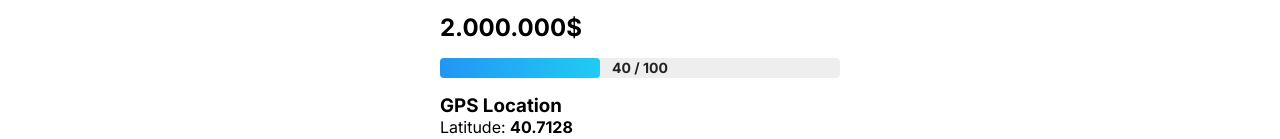
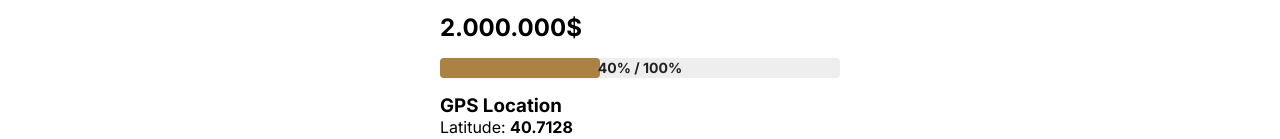
Before and after one commit to RokiTino/towertrader, a Next.js app: page /properties/1 in a window 1280 px wide. Shown: the part 484-623 px from the top of the page. Built offline with nearby package versions, Linux system fonts and the light colour scheme.

Commit message:
Update color of progress bar

```diff
--- a/src/app/properties/[id]/page.tsx
+++ b/src/app/properties/[id]/page.tsx
@@ -91,13 +91,13 @@ function ProgressBar({ value, max }: { value: number, max: number }) {
     <div style={{ margin: '16px 0' }}>
       <div style={{ background: '#eee', borderRadius: 4, height: 20, width: '100%', position: 'relative' }}>
         <div style={{
-          background: 'linear-gradient(90deg, #2196f3, #21cbf3)', width: `${percent}%`,
+          background: 'linear-gradient(90deg, #ac8144, #ac8144)', width: `${percent}%`,
           height: '100%', borderRadius: 4, transition: 'width 0.3s'
         }} />
         <span style={{
           position: 'absolute', left: '50%', top: 0, transform: 'translateX(-50%)',
           color: '#222', fontWeight: 'bold', fontSize: 14, lineHeight: '20px'
-        }}>{value} / {max}</span>
+        }}>{value}% / {max}%</span>
       </div>
     </div>
   );
```
